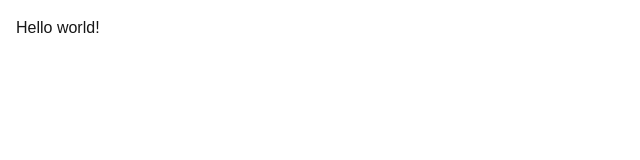
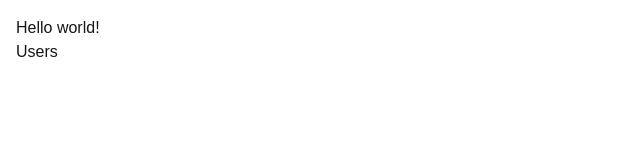
Before and after one commit to zoltan76szucs/next-course, a Next.js app: page / in a window 1280 px wide. Shown: the top 160 px of the page, without its empty margins (0-640 px from the left). Built offline with nearby package versions, Linux system fonts and the light colour scheme.

Commit message:
Routing and Navigation  P9

```diff
--- a/app/page.tsx
+++ b/app/page.tsx
@@ -1,7 +1,11 @@
 import Image from "next/image";
+import Link from "next/link";
 
 export default function Home() {
   return (
-    <main><h1>Hello world!</h1></main>
-      );
+    <main>
+      <h1>Hello world!</h1>
+      <Link href="/users">Users</Link>
+    </main>
+  );
 }
--- /dev/null
+++ b/app/users/new/page.tsx
@@ -0,0 +1,9 @@
+import React from 'react'
+
+const NewUserPage = () => {
+  return (
+    <div>NewUserPage</div>
+  )
+}
+
+export default NewUserPage
--- /dev/null
+++ b/app/users/page.tsx
@@ -0,0 +1,9 @@
+import React from 'react'
+
+const UsersPage = () => {
+  return (
+    <div>UsersPage</div>
+  )
+}
+
+export default UsersPage
```
